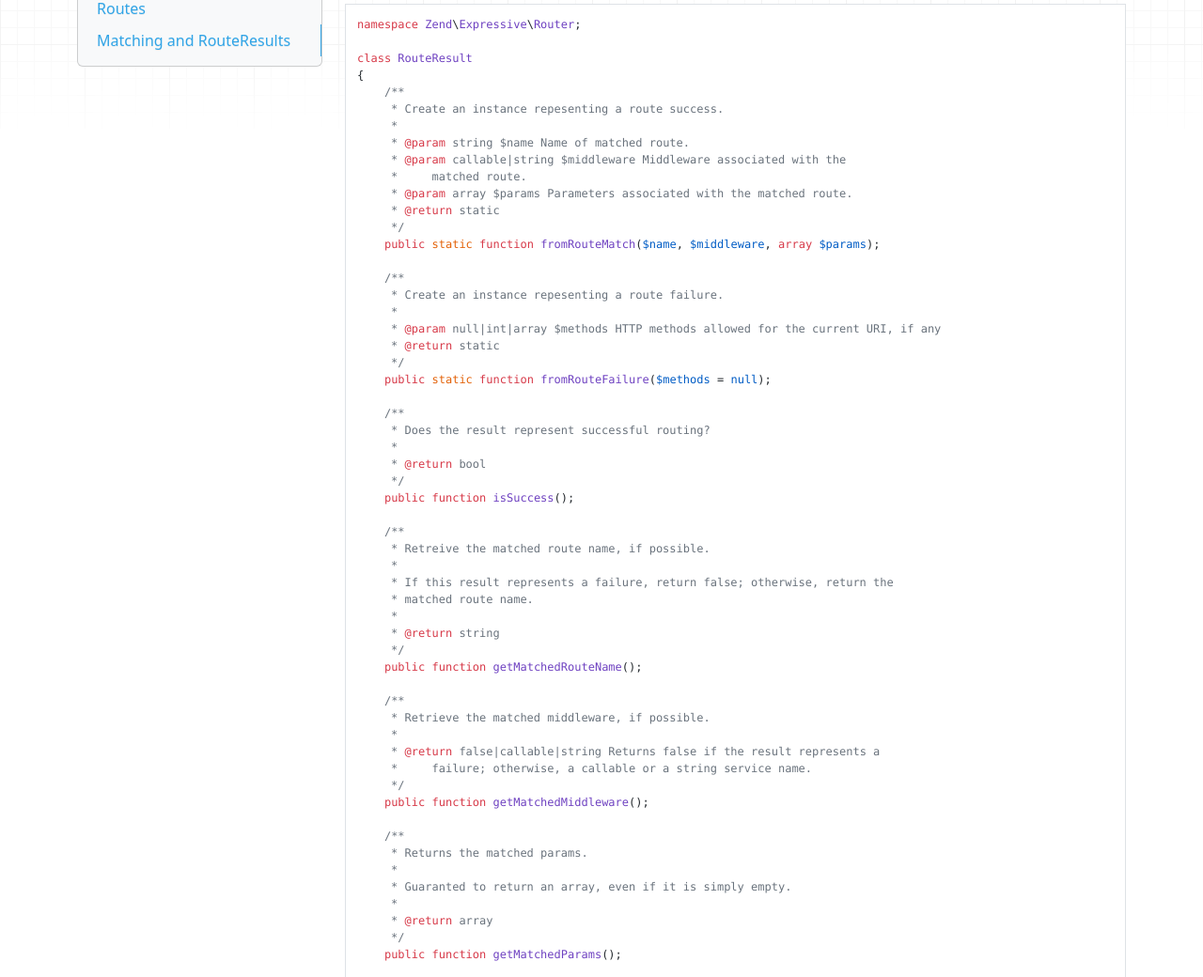
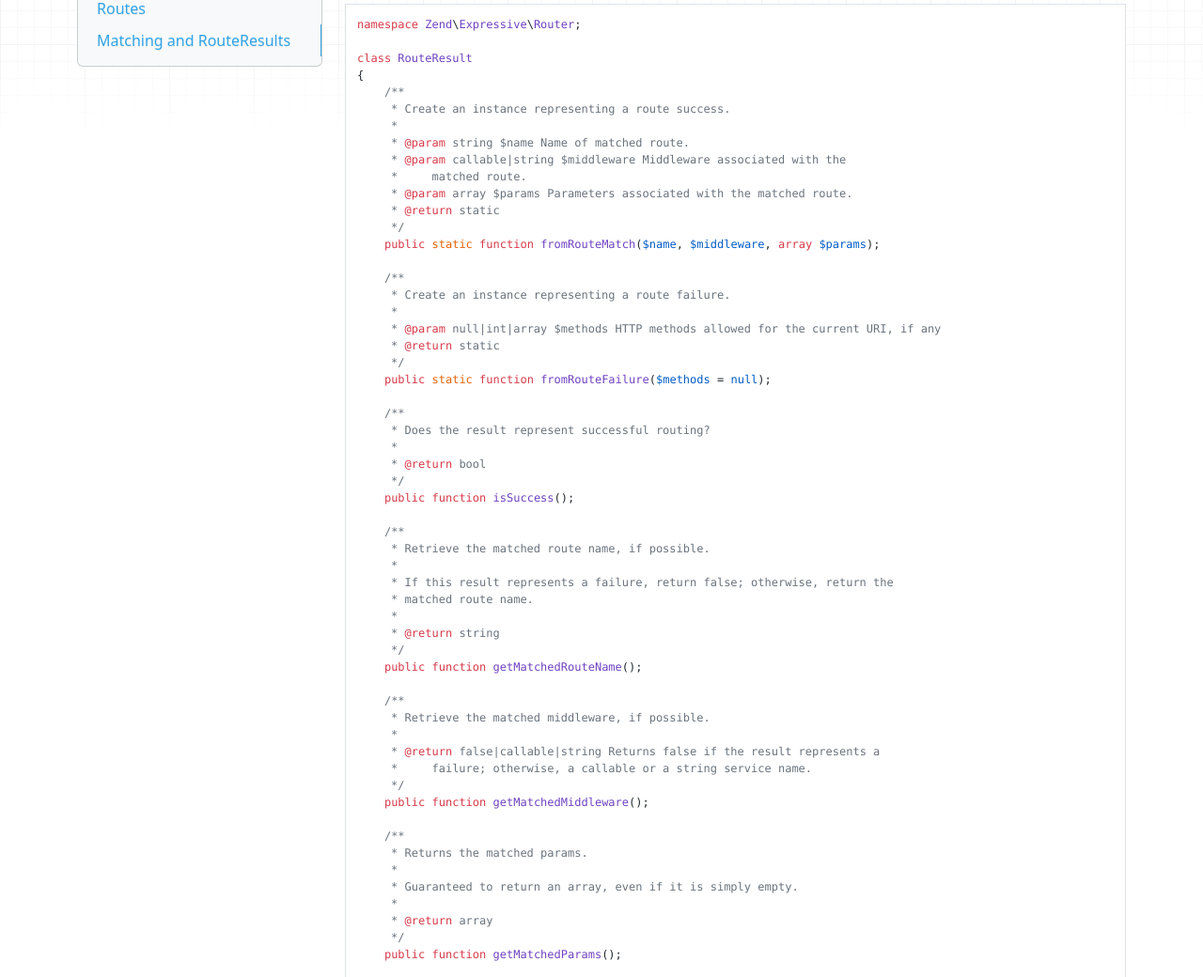
Before and after one commit to zendframework/zend-expressive, an MkDocs documentation site: the page built from doc/book/router/interface.md, in a window 1280 px wide and 1400 px high, scrolled down 2712 px. Shown: the part 169-1209 px from the top of the window at 94% size. Built offline with MkDocs 1.6.1, drawn with Linux system fonts in a browser that asks for light colours; nearby versions of some CDN libraries; old or Windows-style settings are respelled for this version of MkDocs.

Commit message:
Fixed typos

```diff
--- a/doc/book/router/interface.md
+++ b/doc/book/router/interface.md
@@ -157,7 +157,7 @@ namespace Zend\Expressive\Router;
 class RouteResult
 {
     /**
-     * Create an instance repesenting a route success.
+     * Create an instance representing a route success.
      *
      * @param string $name Name of matched route.
      * @param callable|string $middleware Middleware associated with the
@@ -168,7 +168,7 @@ class RouteResult
     public static function fromRouteMatch($name, $middleware, array $params);
 
     /**
-     * Create an instance repesenting a route failure.
+     * Create an instance representing a route failure.
      *
      * @param null|int|array $methods HTTP methods allowed for the current URI, if any
      * @return static
@@ -183,7 +183,7 @@ class RouteResult
     public function isSuccess();
 
     /**
-     * Retreive the matched route name, if possible.
+     * Retrieve the matched route name, if possible.
      *
      * If this result represents a failure, return false; otherwise, return the
      * matched route name.
@@ -203,7 +203,7 @@ class RouteResult
     /**
      * Returns the matched params.
      *
-     * Guaranted to return an array, even if it is simply empty.
+     * Guaranteed to return an array, even if it is simply empty.
      *
      * @return array
      */
```
Also changed, not shown: NOTES.md (+1 -1 lines), doc/book/features.md (+1 -1 lines), 4 other files.
